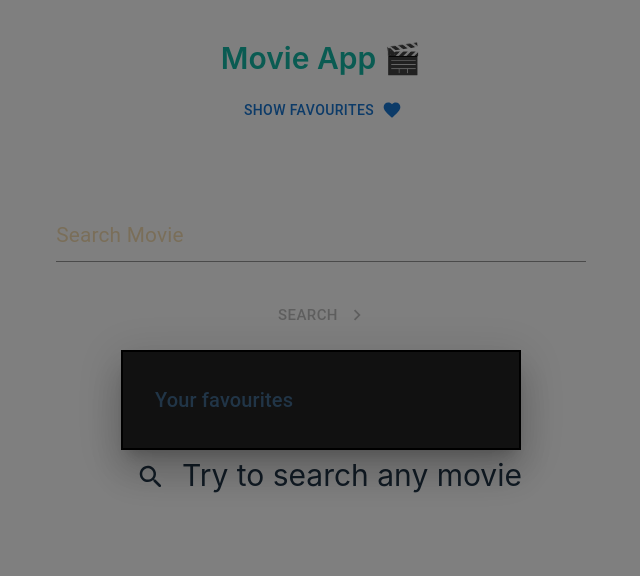
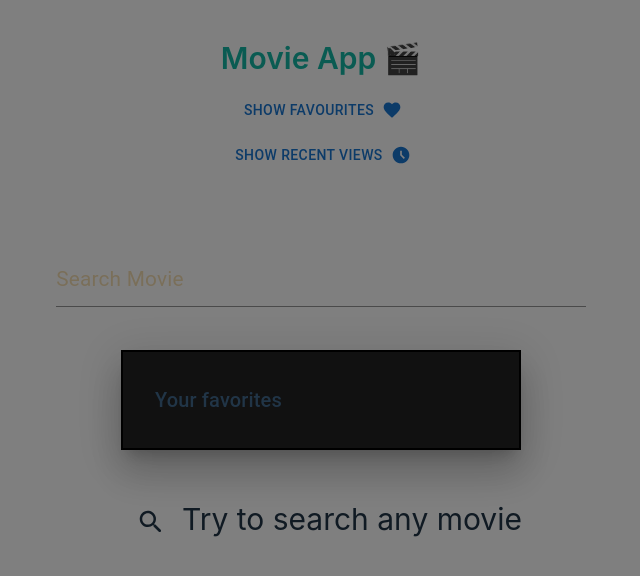
Before and after one commit to devender15/movie-app, a React (Vite) app: page / in a window 1280 px wide. Both pictures are taken after a click on the button "SHOW FAVOURITES". Shown: the top 576 px of the page, without its empty margins (319-959 px from the left). Built offline with nearby package versions, Linux system fonts and the light colour scheme.

Commit message:
showing popup for both recent views and favourites

```diff
--- /dev/null
+++ b/src/components/Modal.jsx
@@ -0,0 +1,57 @@
+import React from "react";
+
+import Box from "@mui/material/Box";
+import Typography from "@mui/material/Typography";
+import Backdrop from "@mui/material/Backdrop";
+import Modal from "@mui/material/Modal";
+import Fade from "@mui/material/Fade";
+
+const style = {
+  position: "absolute",
+  top: "50%",
+  left: "50%",
+  transform: "translate(-50%, -50%)",
+  width: 400,
+  bgcolor: "background.paper",
+  border: "2px solid #000",
+  boxShadow: 24,
+  p: 4,
+  backgroundColor: "#111",
+};
+
+const Popup = ({ open, handleClose, type, data }) => {
+  return (
+    <Modal
+      aria-labelledby="transition-modal-title"
+      aria-describedby="transition-modal-description"
+      open={open}
+      onClose={handleClose}
+      closeAfterTransition
+      BackdropComponent={Backdrop}
+      BackdropProps={{
+        timeout: 500,
+      }}
+    >
+      <Fade in={open}>
+        <Box sx={style}>
+          <Typography id="transition-modal-title" variant="h6" component="h2">
+            {type === "favourites" ? "Your favorites" : "Recent Views"}
+          </Typography>
+          {data?.map((name, idx) => {
+            return (
+              <Typography
+                key={idx}
+                id="transition-modal-description"
+                sx={{ mt: 2 }}
+              >
+                {name}
+              </Typography>
+            );
+          })}
+        </Box>
+      </Fade>
+    </Modal>
+  );
+};
+
+export default Popup;
--- a/src/components/index.js
+++ b/src/components/index.js
@@ -1,2 +1,3 @@
 export { default as Loader } from "./Loader";
 export { default as Search } from "./Search";
+export { default as Popup } from "./Modal";
--- a/src/pages/Home.jsx
+++ b/src/pages/Home.jsx
@@ -11,40 +11,32 @@ import CardContent from "@mui/material/CardContent";
 import CardMedia from "@mui/material/CardMedia";
 import Typography from "@mui/material/Typography";
 import FavoriteIcon from "@mui/icons-material/Favorite";
-import Backdrop from "@mui/material/Backdrop";
-import Modal from "@mui/material/Modal";
-import Fade from "@mui/material/Fade";
+import AccessTimeFilledIcon from "@mui/icons-material/AccessTimeFilled";
 
 // user-defined components
-import { Loader } from "../components";
-import Search from "../components/Search";
+import { Loader, Search, Popup } from "../components";
 
 // utility functions
 import makeSlug from "../utils/slug";
 import getLocalStorage from "../utils/localStorage";
 
-const style = {
-  position: "absolute",
-  top: "50%",
-  left: "50%",
-  transform: "translate(-50%, -50%)",
-  width: 400,
-  bgcolor: "background.paper",
-  border: "2px solid #000",
-  boxShadow: 24,
-  p: 4,
-  backgroundColor: "#111",
-};
-
 const Home = ({ results, setResults }) => {
   const [loading, setLoading] = useState(false);
   const [searchVal, setSearchVal] = useState("");
   const [open, setOpen] = useState(false);
-  const [favourites, setFavourites] = useState([]);
+  const [type, setType] = useState("");
+  const [data, setData] = useState([]);
 
   const handleOpen = () => {
-    let favourites = getLocalStorage("favourites");
-    setFavourites(favourites);
+    let names;
+    if (type === "favourites") {
+      names = getLocalStorage("favourites");
+    } else if (type === "recents") {
+      names = getLocalStorage("recents");
+    } else {
+      names = [];
+    }
+    setData(names);
     setOpen(true);
   };
   const handleClose = () => setOpen(false);
@@ -70,6 +62,22 @@ const Home = ({ results, setResults }) => {
     }
   };
 
+  const addRecents = () => {
+    let movieName = results?.Title;
+
+    let recents = getLocalStorage("recents");
+
+    if (!recents) {
+      localStorage.setItem("recents", JSON.stringify([movieName]));
+    } else {
+      if (recents?.includes(movieName)) {
+        return;
+      }
+      recents?.push(movieName);
+      localStorage.setItem("recents", JSON.stringify(recents));
+    }
+  };
+
   return (
     <>
       <header className="flex flex-col space-y-2 items-center justify-center">
@@ -77,41 +85,30 @@ const Home = ({ results, setResults }) => {
           Movie App 🎬
         </h1>
 
-        <Button sx={{ mt: 2 }} endIcon={<FavoriteIcon />} onClick={handleOpen}>
+        <Button
+          sx={{ mt: 2 }}
+          endIcon={<FavoriteIcon />}
+          onClick={() => {
+            setType("favourites");
+            handleOpen();
+          }}
+        >
           Show Favourites{" "}
+        </Button>
+
+        <Button
+          sx={{ mt: 2 }}
+          endIcon={<AccessTimeFilledIcon />}
+          onClick={() => {
+            setType("recents");
+            handleOpen();
+          }}
+        >
+          Show Recent views
         </Button>
       </header>
 
-      <Modal
-        aria-labelledby="transition-modal-title"
-        aria-describedby="transition-modal-description"
-        open={open}
-        onClose={handleClose}
-        closeAfterTransition
-        BackdropComponent={Backdrop}
-        BackdropProps={{
-          timeout: 500,
-        }}
-      >
-        <Fade in={open}>
-          <Box sx={style}>
-            <Typography id="transition-modal-title" variant="h6" component="h2">
-              Your favourites
-            </Typography>
-            {favourites?.map((fav, idx) => {
-              return (
-                <Typography
-                  key={idx}
-                  id="transition-modal-description"
-                  sx={{ mt: 2 }}
-                >
-                  {fav}
-                </Typography>
-              );
-            })}
-          </Box>
-        </Fade>
-      </Modal>
+      <Popup open={open} handleClose={handleClose} type={type} data={data} />
 
       <main className="mt-10 ">
         <Box
@@ -199,6 +196,7 @@ const Home = ({ results, setResults }) => {
                           size="medium"
                           variant="contained"
                           color="primary"
+                          onClick={addRecents}
                         >
                           <Link
                             to={`/movie/${makeSlug(results?.Title)}`}
```
